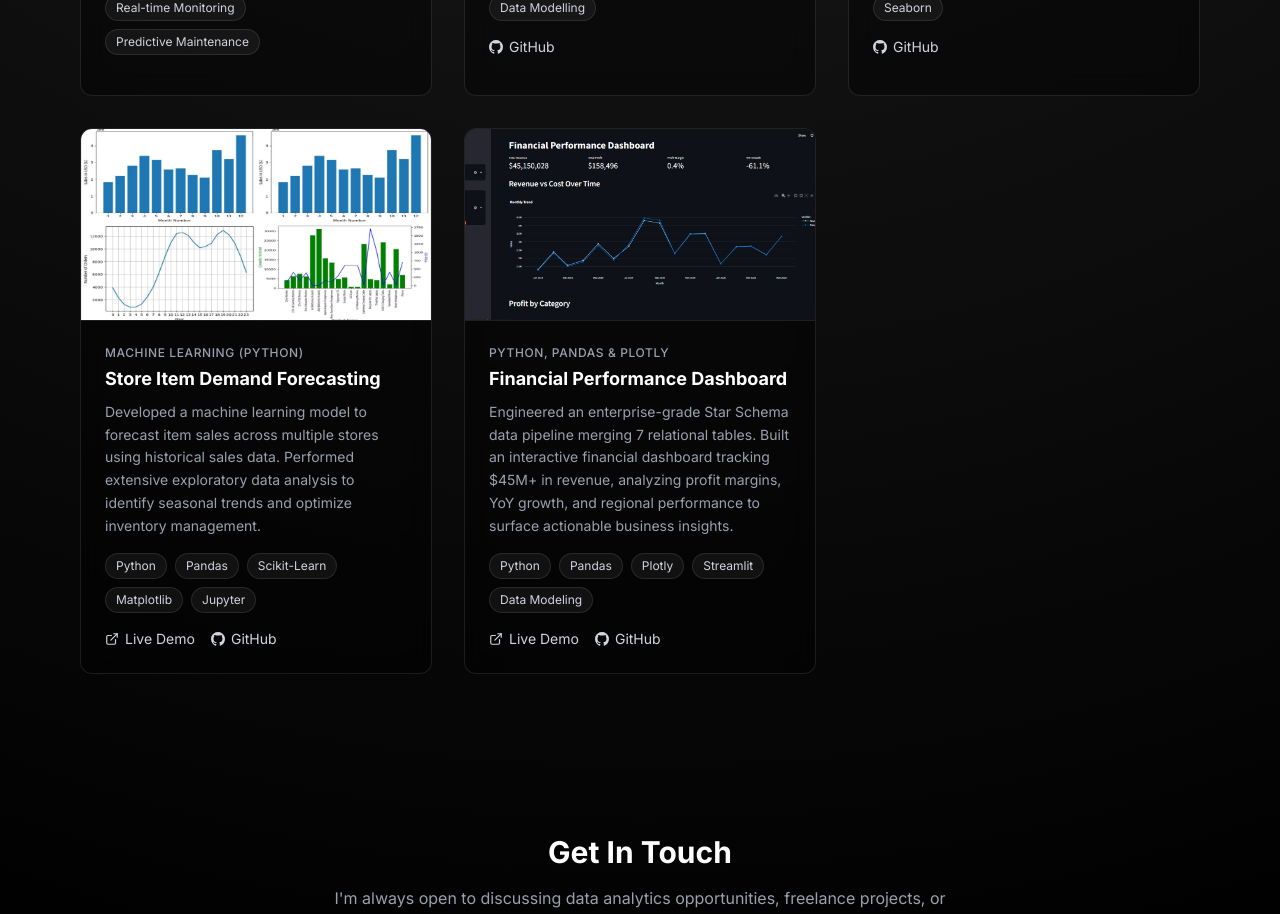
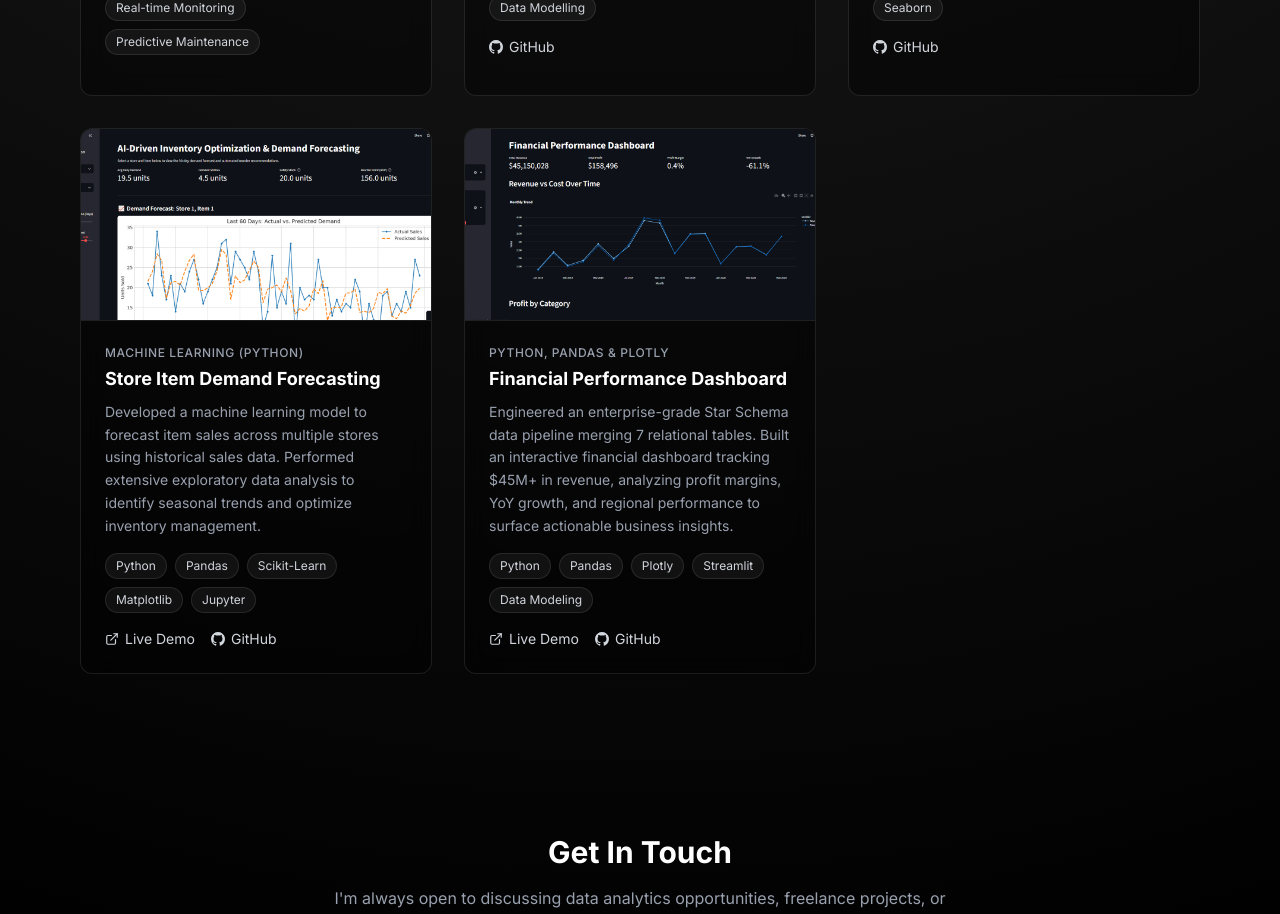
Before and after one commit to JatinD18/jatin-portfolio, a Next.js app: page / in a window 1280 px wide. Shown: the part 3420-4334 px from the top of the page. Built offline with nearby package versions, Linux system fonts and the light colour scheme.

Commit message:
Add Inventory Optimization project and screenshot

```diff
--- a/src/data/portfolioData.ts
+++ b/src/data/portfolioData.ts
@@ -116,7 +116,7 @@ export const personalInfo = {
       tech: ["Python", "Pandas", "Scikit-Learn", "Matplotlib", "Jupyter"],
       liveLink: "https://inventory-optimization-dashboard.streamlit.app/",
       githubLink: "https://github.com/JatinD18/Inventory-Optimization-Dashboard",
-      image: "/electronic-sales.png", // Reusing an existing image as a placeholder
+      image: "/inventory-optimization-dashboard.png",
     },
     {
       title: "Financial Performance Dashboard",
```
Also changed, not shown: public/inventory-optimization-dashboard.png (added).
